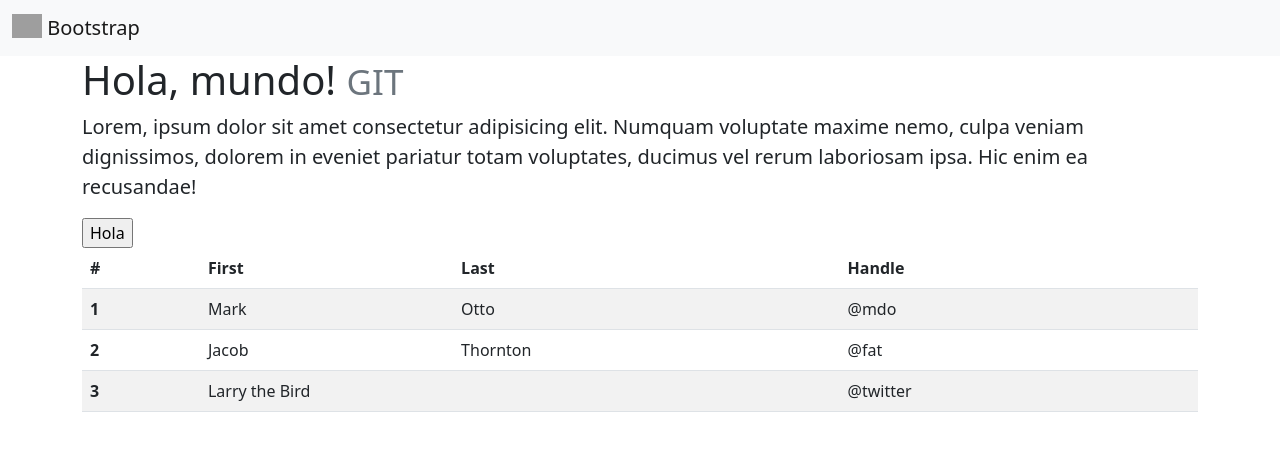
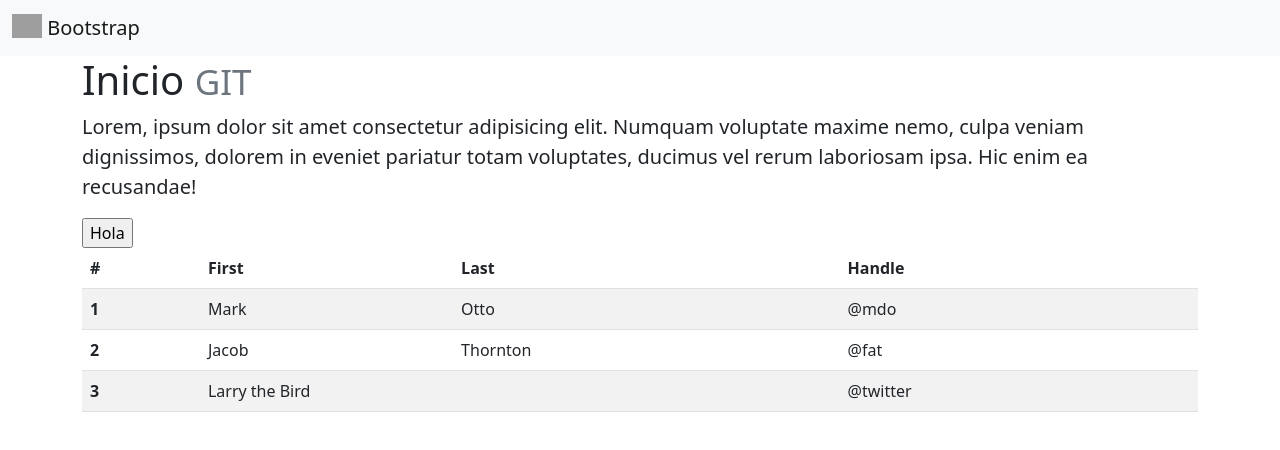
Before and after one commit to Deathyex/pruebas_consola_git, a plain HTML site: page index.html in a window 1280 px wide. Drawn offline with nearby package versions, Linux system fonts and the light colour scheme; grey boxes are pictures that could not be loaded.

Commit message:
agregue titulo inicio

```diff
--- a/index.html
+++ b/index.html
@@ -22,7 +22,7 @@
 
     <div class="container">
         <h1>
-            Hola, mundo!
+            Inicio
             <small class="text-muted">GIT</small>
         </h1>
         <p class="lead">Lorem, ipsum dolor sit amet consectetur adipisicing elit. Numquam voluptate maxime nemo,
```
